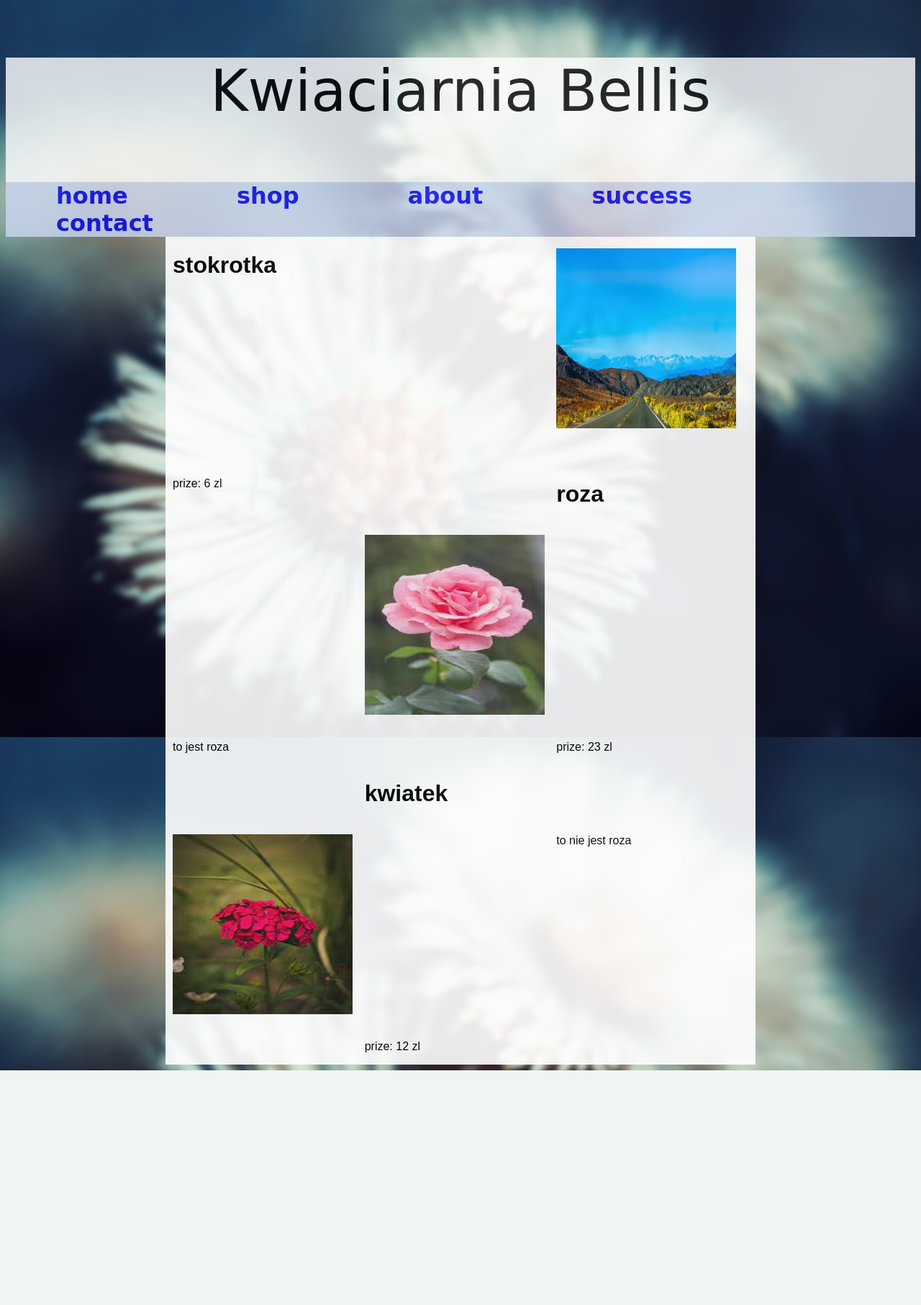
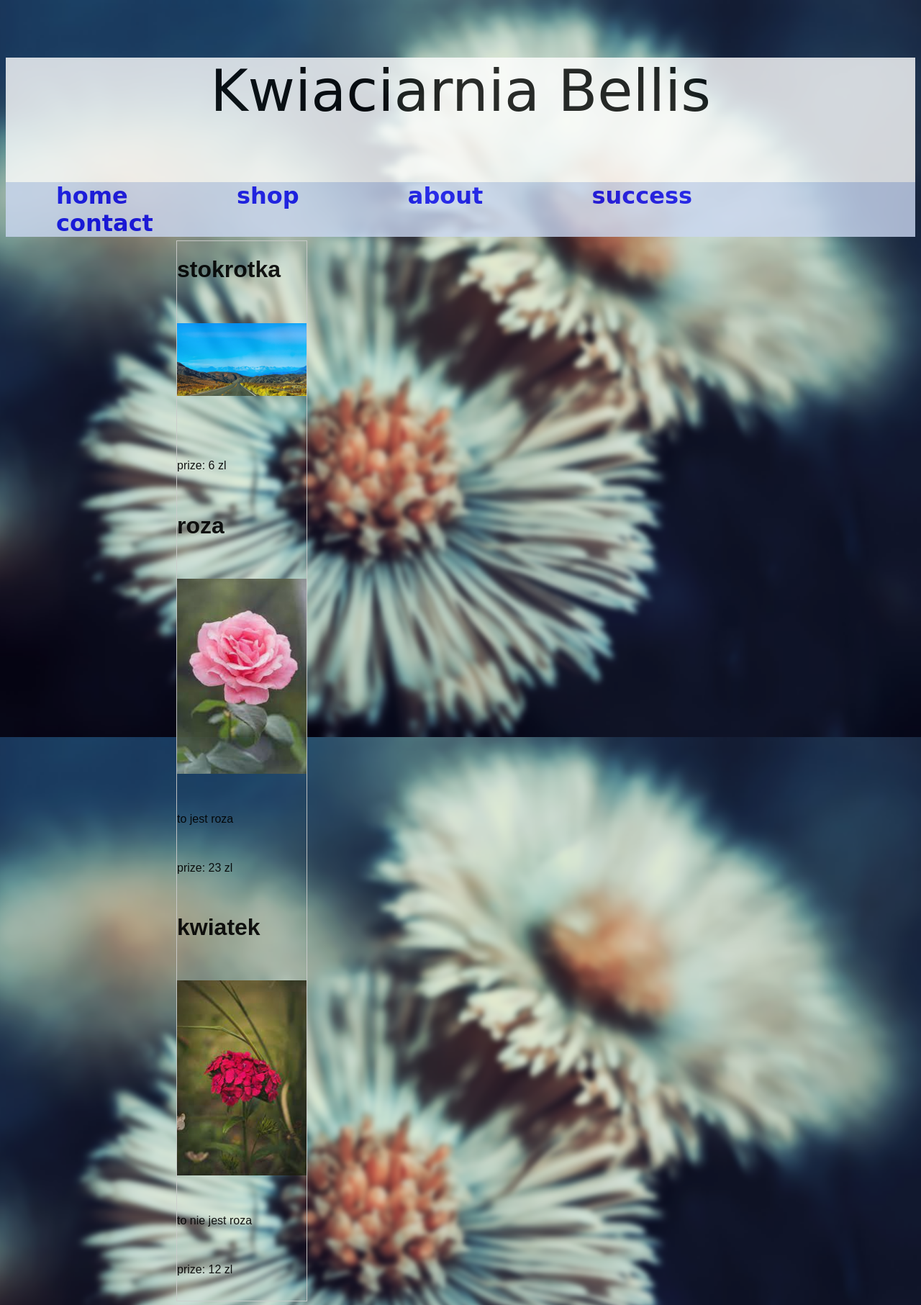
Before and after one commit to Sebastian-ctr/webshop, a Django app: page /shop/ in a window 1280 px wide. Shown: the whole page at 72% size. Before the commit the page ends 1487 px from the top, so only its background shows below. Run offline with Django 3.2, Linux system fonts and the light colour scheme; data comes from the database, SQL or seed files in the repository.

Commit message:
add readme

```diff
--- a/static/static/style.css
+++ b/static/static/style.css
@@ -57,3 +57,21 @@ body{
    border-radius: 25px;
    box-shadow: 5px 5px 5px 5px rgba(128, 128, 128, 0.349);
 }
+
+
+.div-gallery {
+    margin: 5px;
+    border: 1px solid #ccc;
+    float: left;
+    width: 180px;
+  }
+
+img{
+    width: 100%;
+    height: auto;
+}
+
+.desc{
+    padding: 15px;
+    text-align: center;
+}
--- a/templates/shop.html
+++ b/templates/shop.html
@@ -5,7 +5,8 @@ shop
 {% endblock %}
 
 {% block content %}
-<div class="shop">
+<div class="home">
+    <div class="div-gallery">
     {% for obj in object_list %}
         <h1 class="shop-tittle">{{ obj.name }}</h1><br>
         <p class="image">
@@ -17,5 +18,6 @@ shop
             {{ obj.new_prizes }}
         {% endif %}
     {% endfor %}
+    </div>
 </div>
 {% endblock %}
```
Also changed, not shown: README.md (added).
